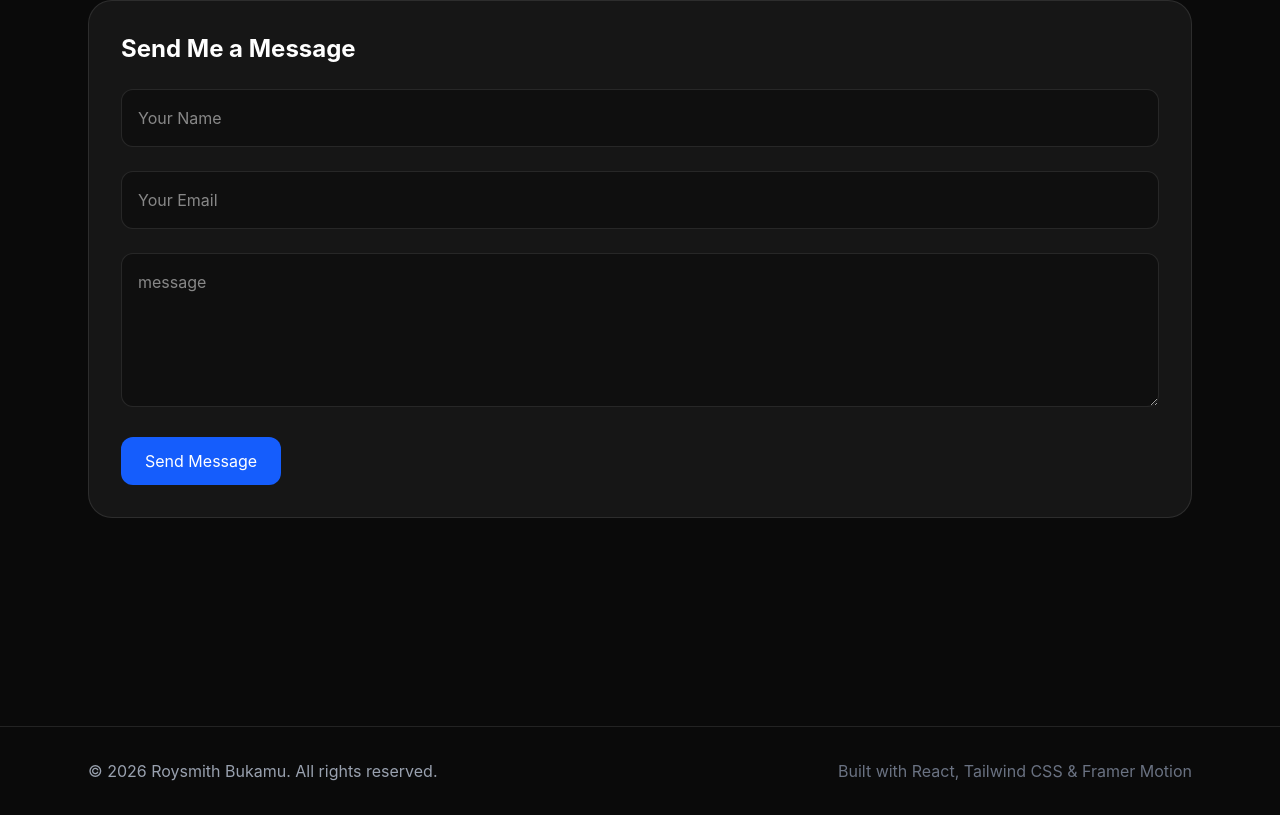
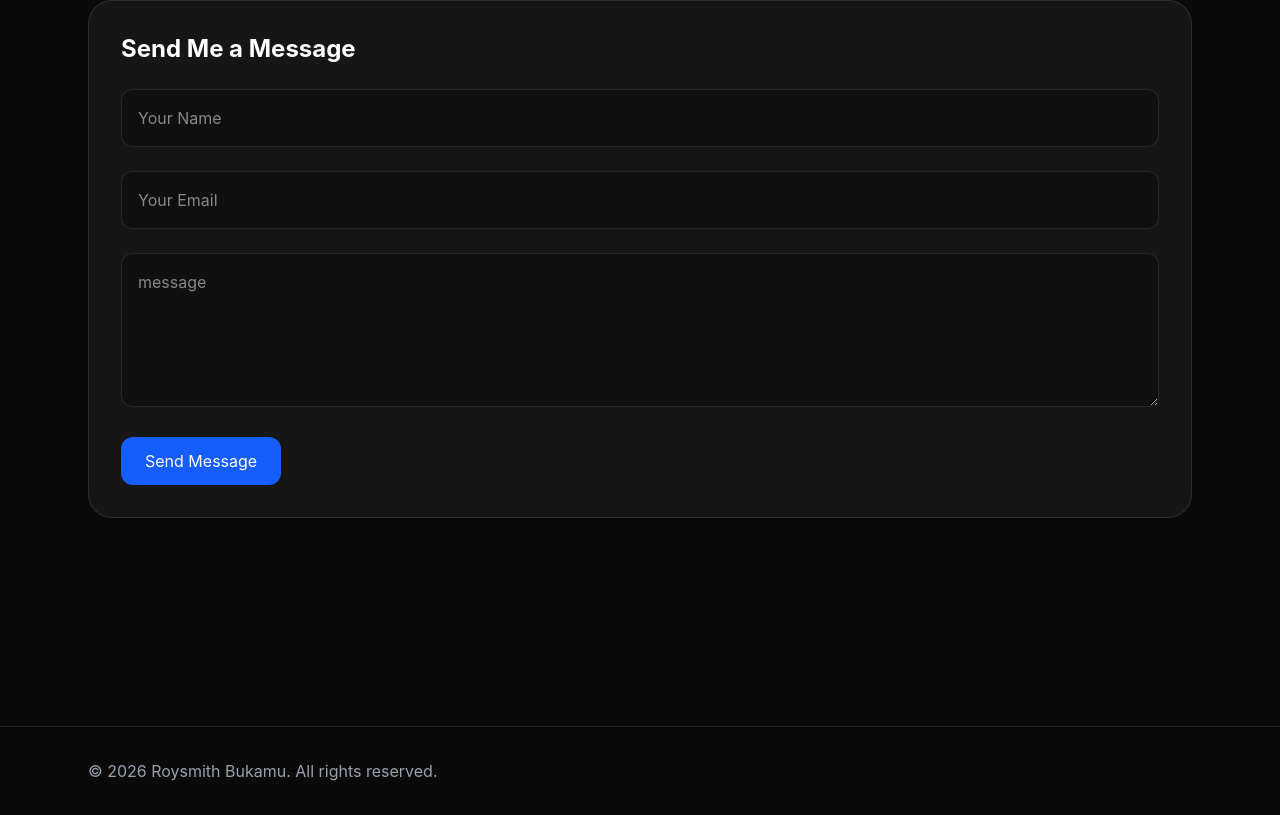
Before and after one commit to roysmithbukamu-design/portfolio-website, a React app: page / in a window 1280 px wide. Shown: the part 4086-4901 px from the top of the page. Built offline with nearby package versions, Linux system fonts and the light colour scheme; the HTML template or start-up script is replaced by a standard one.

Commit message:
updated my footer

```diff
--- a/src/components/Footer.jsx
+++ b/src/components/Footer.jsx
@@ -7,11 +7,6 @@ export default function Footer() {
           © {new Date().getFullYear()} Roysmith Bukamu.
           All rights reserved.
         </p>
-
-        <p className="text-gray-500 mt-4 md:mt-0">
-          Built with React, Tailwind CSS & Framer Motion
-        </p>
-
       </div>
     </footer>
   );
```
